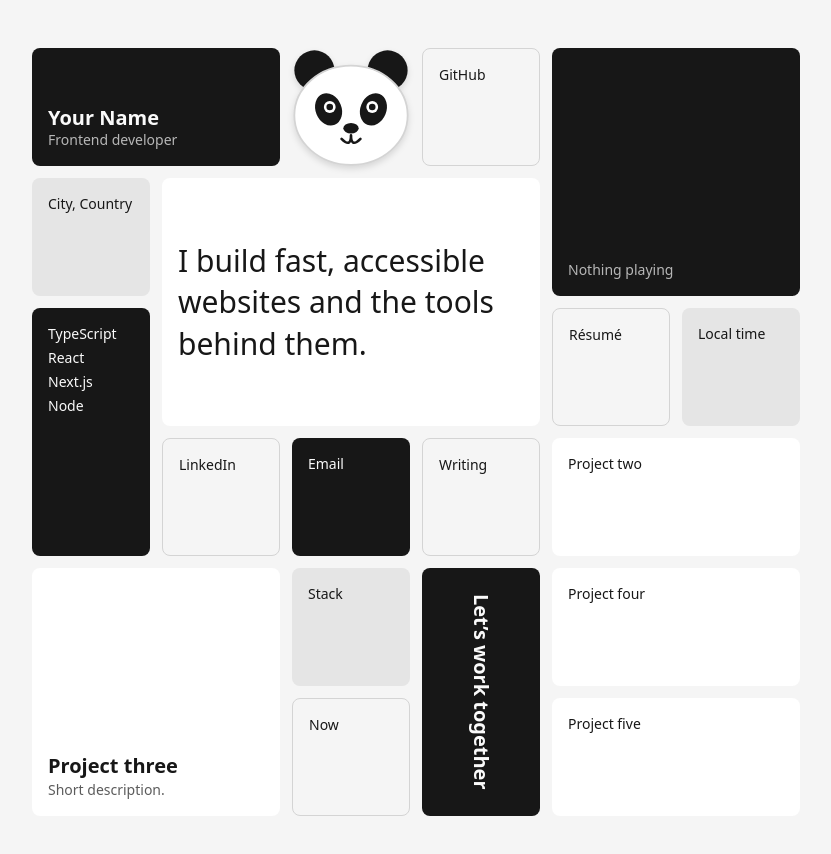
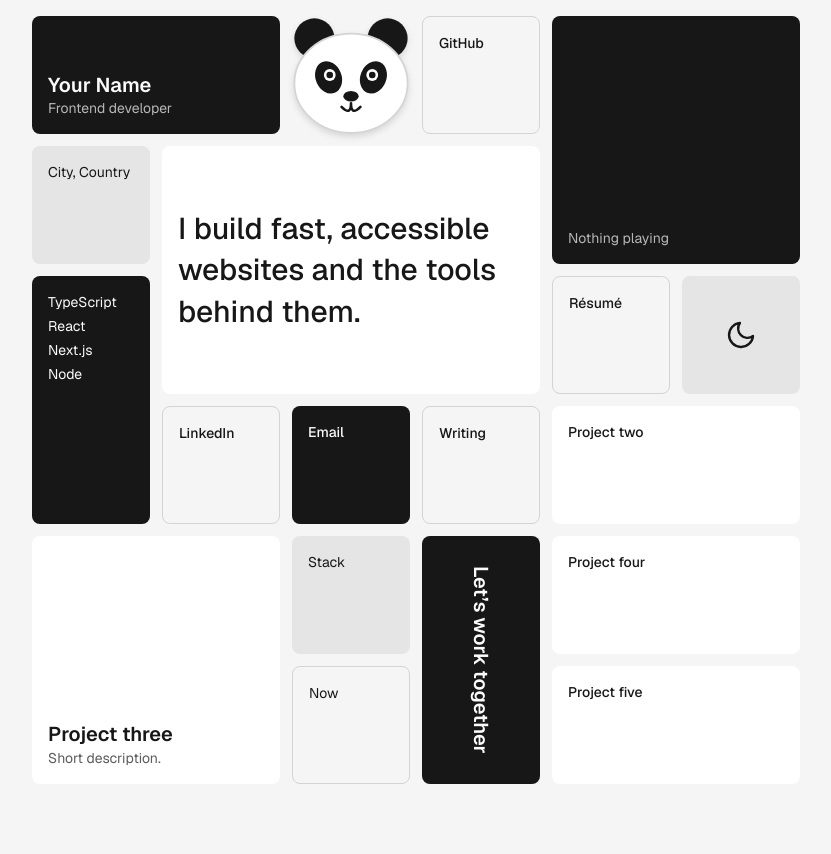
Before and after one commit to kelvbun/website, a Next.js app: page / in a window 1280 px wide. Shown: the top 854 px of the page, without its empty margins (224-1055 px from the left). After the commit the page ends 800 px from the top, so only its background shows below. Built offline with nearby package versions, Linux system fonts and the light colour scheme; no server answers.

Commit message:
feat: theme toggler

```diff
--- a/app/globals.css
+++ b/app/globals.css
@@ -1,2 +1,14 @@
 @import "tailwindcss";
+
 @custom-variant desk (@media (min-width: 768px) and (min-height: 600px));
+@custom-variant dark (&:where(.dark, .dark *));
+
+@theme inline {
+  --font-sans: var(--font-geist-sans);
+  --font-mono: var(--font-geist-mono);
+}
+
+html { color-scheme: light; }
+html.dark { color-scheme: dark; }
+
+body { font-family: var(--font-sans), Arial, sans-serif; }
--- a/app/layout.tsx
+++ b/app/layout.tsx
@@ -27,9 +27,19 @@ export default function RootLayout({ children }: LayoutProps<"/">) {
   return (
     <html
       lang="en"
+      suppressHydrationWarning
       className={`${geistSans.variable} ${geistMono.variable} h-full antialiased`}
     >
-      <body className="min-h-full flex flex-col">{children}</body>
+      <head>
+        <script
+          dangerouslySetInnerHTML={{
+            __html: `try{var t=localStorage.getItem("theme");if(t==="dark"||(!t&&matchMedia("(prefers-color-scheme: dark)").matches))document.documentElement.classList.add("dark")}catch(e){}`,
+          }}
+        />
+      </head>
+      <body className="min-h-full flex flex-col bg-neutral-100 text-neutral-900 dark:bg-neutral-950 dark:text-neutral-100">
+        {children}
+      </body>
     </html>
   );
 }
--- a/app/page.tsx
+++ b/app/page.tsx
@@ -2,7 +2,7 @@ import BentoGrid from "@/components/BentoGrid";
 
 export default function Page() {
   return (
-    <main className="min-h-screen bg-neutral-100 py-8">
+    <main className="min-h-screen">
       <BentoGrid />
     </main>
   );
--- a/components/BentoGrid.tsx
+++ b/components/BentoGrid.tsx
@@ -9,6 +9,7 @@ import Link from "next/link";
 import type { ReactNode } from "react";
 import NowPlaying from "./NowPlaying";
 import PandaHead from "./PandaHead";
+import ThemeToggle from "./ThemeToggle";
 
 type Tile = {
   id: string;
@@ -95,10 +96,11 @@ const tiles: Tile[] = [
     body: <p className="text-sm font-medium">Résumé</p>,
   },
   {
-    id: "time",
+    id: "theme",
     place: "desk:col-start-6 desk:row-start-3",
     tone: "stone",
-    body: <p className="text-sm">Local time</p>,
+    flush: true,
+    body: <ThemeToggle />,
   },
 
   // ROW 4
@@ -186,11 +188,11 @@ const tiles: Tile[] = [
 ];
 
 const tones: Record<Tile["tone"], string> = {
-  paper: "bg-white text-neutral-900",
-  ink: "bg-neutral-900 text-neutral-50",
-  stone: "bg-neutral-200 text-neutral-900",
-  line: "border border-neutral-300 bg-transparent text-neutral-900",
-  bare: "bg-transparent text-neutral-900", // no box: the content is the shape
+  paper: "bg-white text-neutral-900 dark:bg-neutral-900 dark:text-neutral-50",
+  ink: "bg-neutral-900 text-neutral-50 dark:bg-neutral-100 dark:text-neutral-900",
+  stone: "bg-neutral-200 text-neutral-900 dark:bg-neutral-800 dark:text-neutral-100",
+  line: "border border-neutral-300 bg-transparent text-neutral-900 dark:border-neutral-700 dark:text-neutral-100",
+  bare: "bg-transparent text-neutral-900 dark:text-neutral-100", // no box: the content is the shape
 };
 
 export default function BentoGrid() {
--- /dev/null
+++ b/components/ThemeToggle.tsx
@@ -0,0 +1,63 @@
+"use client";
+
+// components/ThemeToggle.tsx
+// Whole tile is the button. Adds/removes the "dark" class on <html> and
+// remembers the choice in localStorage.
+import { useSyncExternalStore } from "react";
+
+function subscribe(onChange: () => void) {
+  const observer = new MutationObserver(onChange);
+  observer.observe(document.documentElement, {
+    attributes: true,
+    attributeFilter: ["class"],
+  });
+  return () => observer.disconnect();
+}
+
+const isDark = () => document.documentElement.classList.contains("dark");
+
+export default function ThemeToggle() {
+  const dark = useSyncExternalStore(subscribe, isDark, () => false);
+
+  function toggle() {
+    const next = !isDark();
+    document.documentElement.classList.toggle("dark", next);
+    try {
+      localStorage.setItem("theme", next ? "dark" : "light");
+    } catch {
+      // storage can be blocked; the toggle still works for this visit
+    }
+  }
+
+  return (
+    <button
+      type="button"
+      onClick={toggle}
+      aria-label={dark ? "Switch to light mode" : "Switch to dark mode"}
+      className="flex h-full w-full cursor-pointer items-center justify-center focus-visible:outline-2 focus-visible:-outline-offset-4 focus-visible:outline-current"
+    >
+      <svg
+        viewBox="0 0 24 24"
+        width="32"
+        height="32"
+        fill="none"
+        stroke="currentColor"
+        strokeWidth="1.8"
+        strokeLinecap="round"
+        strokeLinejoin="round"
+        aria-hidden="true"
+        className="transition-transform duration-500 motion-reduce:transition-none"
+        style={{ transform: dark ? "rotate(360deg)" : "rotate(0deg)" }}
+      >
+        {dark ? (
+          <>
+            <circle cx="12" cy="12" r="4" />
+            <path d="M12 2v2M12 20v2M4.93 4.93l1.41 1.41M17.66 17.66l1.41 1.41M2 12h2M20 12h2M4.93 19.07l1.41-1.41M17.66 6.34l1.41-1.41" />
+          </>
+        ) : (
+          <path d="M21 12.79A9 9 0 1 1 11.21 3 7 7 0 0 0 21 12.79z" />
+        )}
+      </svg>
+    </button>
+  );
+}
```
